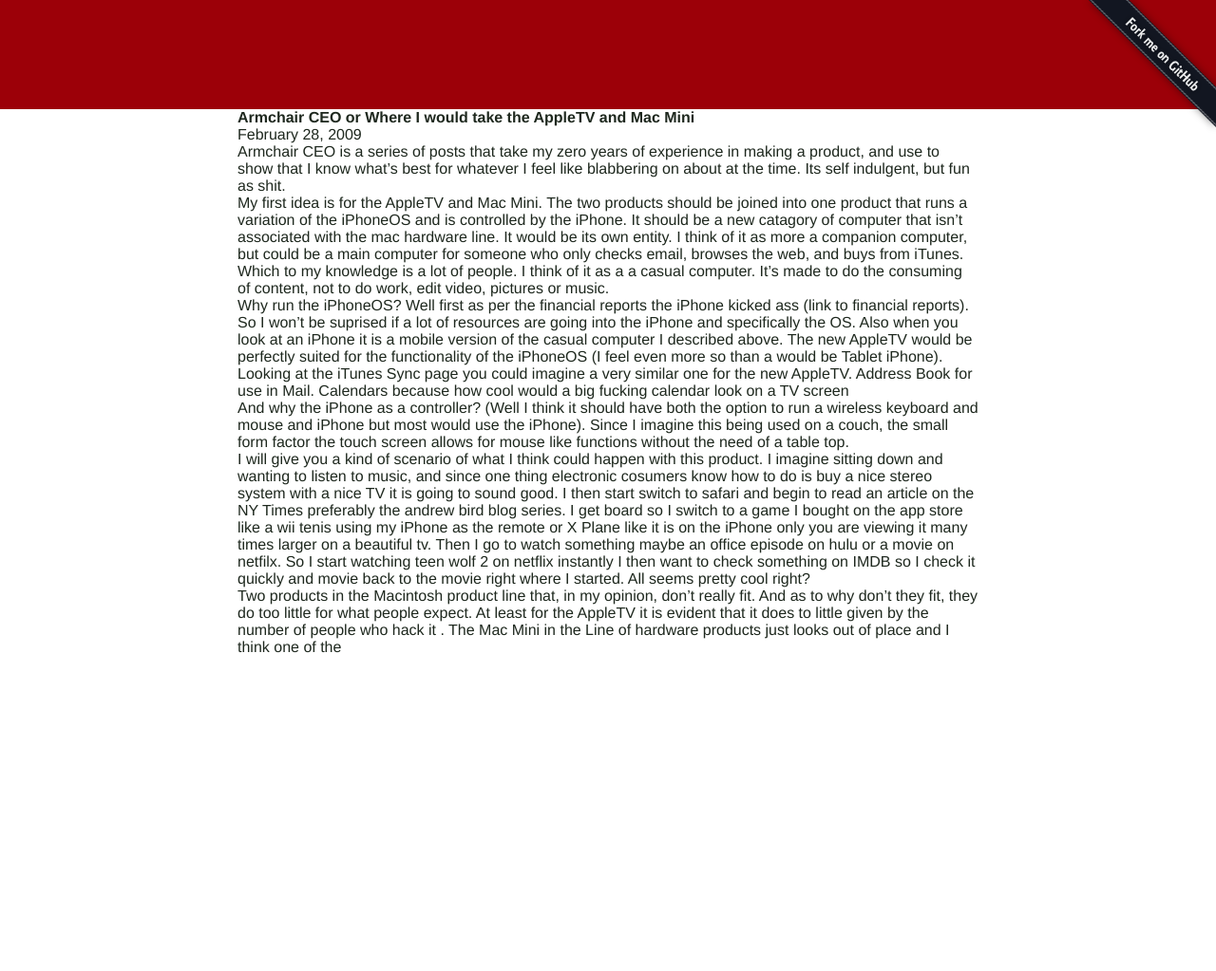
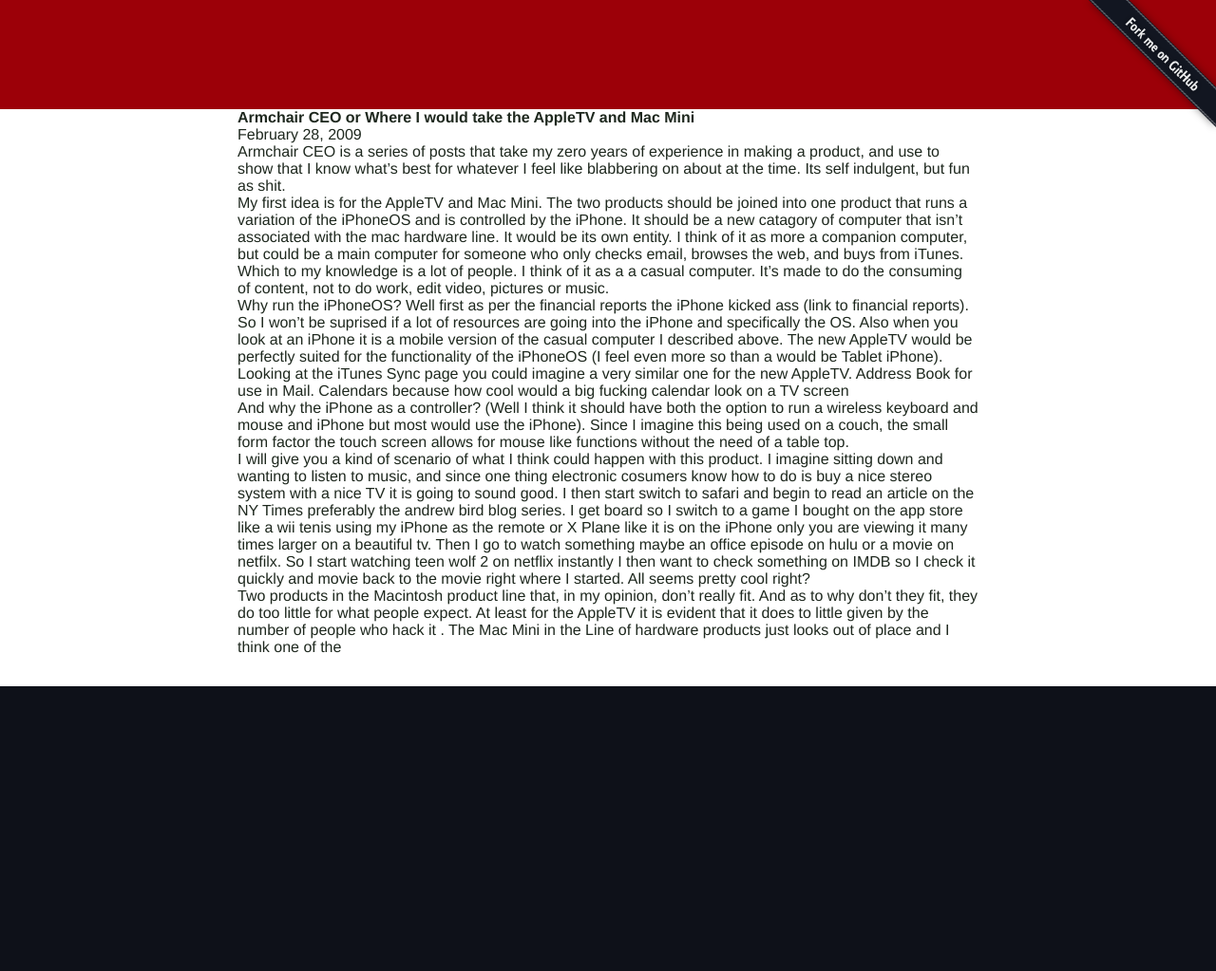
Before and after one commit to drewfranklin/drewfranklin.github.io, a Jekyll site: the page built from _posts/2009-02-28-armchair-ceo.markdown, in a window 1280 px wide. Shown: the whole page at 95% size. Built offline with Jekyll 4.4.1, drawn with Linux system fonts in a browser that asks for light colours; nearby versions of some CDN libraries; before the commit the page ends 900 px from its top, so only the background shows below that.

Commit message:
changed in main layout footer class to id

```diff
--- a/_layouts/main.html
+++ b/_layouts/main.html
@@ -4,4 +4,4 @@
 	<div id="main">
 	{{ content }}
 	</div>
-	<div class="footer"></div>
+	<div id="footer"></div>
```
